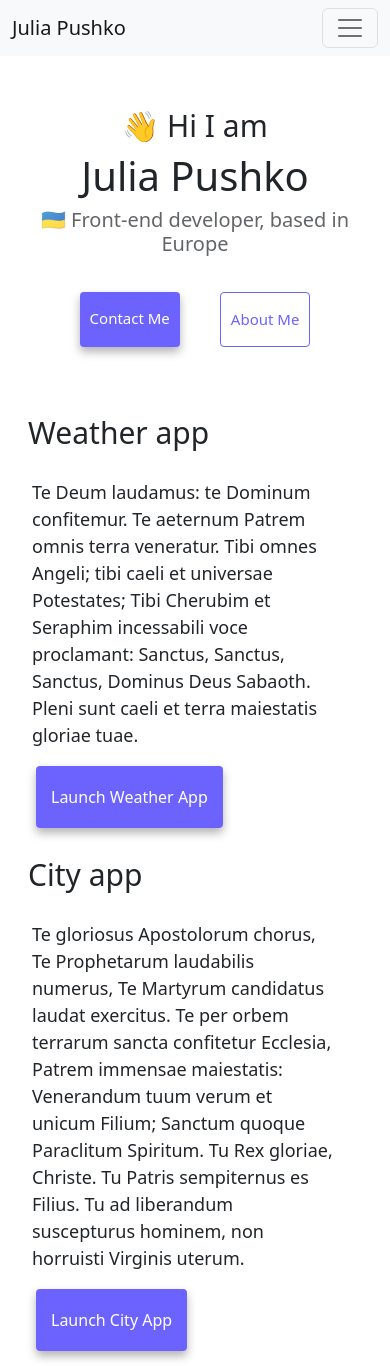
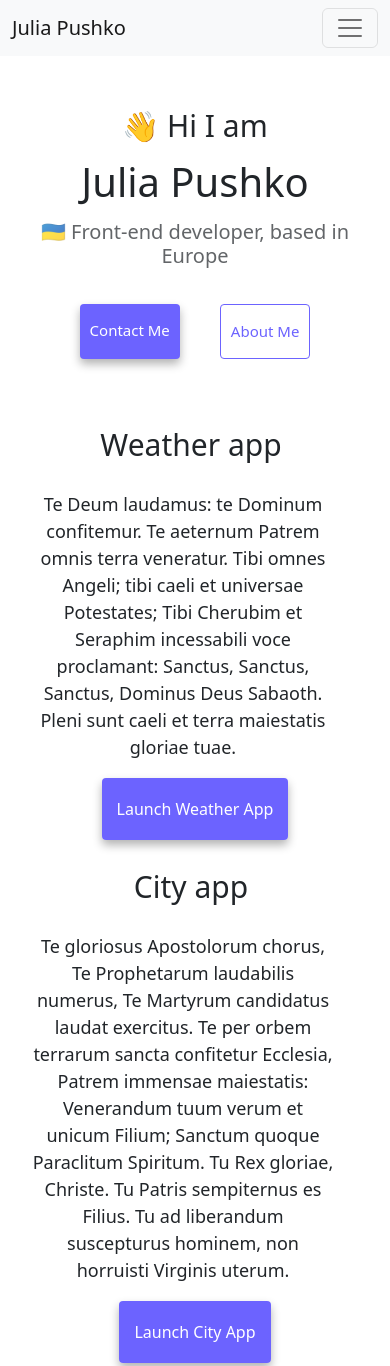
Before and after one commit to Julia-Pushko/Portfolio-of-Julia-Pushko, a plain HTML site: page index.html in a window 390 px wide. Shown: the top 1366 px of the page. Drawn offline with nearby package versions, Linux system fonts and the light colour scheme.

Commit message:
Made site more responsive

```diff
--- a/index.html
+++ b/index.html
@@ -80,7 +80,7 @@
         >About me</a
       >
     </div>
-    <div class="container">
+    <div class="container" id="article">
       <div class="row">
         <div class="col-sm-6 bg-color p-5 rounded d-none d-md-block">
           <img
@@ -90,8 +90,8 @@
           />
         </div>
         <div class="col-sm-6 rounded">
-          <h2 class="text-start ps-3">Weather app</h2>
-          <p class="text-start">
+          <h2 class="ps-3" id="heading-weather-app">Weather app</h2>
+          <p>
             Te Deum laudamus: te Dominum confitemur. Te aeternum Patrem omnis
             terra veneratur. Tibi omnes Angeli; tibi caeli et universae
             Potestates; Tibi Cherubim et Seraphim incessabili voce proclamant:
@@ -106,8 +106,8 @@
 
       <div class="row mt-5">
         <div class="col-sm-6 rounded mb-5">
-          <h2 class="text-start ps-3">City app</h2>
-          <p class="text-start">
+          <h2 class="ps-3" id="heading-city-app">City app</h2>
+          <p>
             Te gloriosus Apostolorum chorus, Te Prophetarum laudabilis numerus,
             Te Martyrum candidatus laudat exercitus. Te per orbem terrarum
             sancta confitetur Ecclesia, Patrem immensae maiestatis: Venerandum
--- a/style.css
+++ b/style.css
@@ -32,7 +32,6 @@ p {
   padding: 20px;
   font-size: 18px;
   line-height: 1.5;
-  text-align: center;
 }
 
 .navigation-links {
@@ -54,7 +53,9 @@ p {
   box-shadow: var(--box-shadow);
   color: white;
 }
-
+.primary-link:hover {
+  color: white;
+}
 .secondary-link {
   border-radius: 4px;
   padding: 20px 15px;
@@ -98,10 +99,14 @@ p {
 .bg-color {
   background-color: var(--secondary-color);
 }
-
+#heading-weather-app,
+#heading-city-app {
+  text-align: left;
+}
 @media (max-width: 576px) {
   h1 {
     font-size: 40px;
+    line-height: 1.5;
   }
   h2 {
     font-size: 30px;
@@ -110,13 +115,10 @@ p {
     font-size: 20px;
   }
   p {
-    text-align: center !important;
+    text-align: center;
   }
   .email-link {
     font-size: 22px;
-  }
-  .vishgorod-image-about-page {
-    margin-top: 15px;
   }
   .contact-me-link,
   .about-me-link {
@@ -128,4 +130,9 @@ p {
   .navigation-links {
     margin: 0;
   }
+  #article,
+  #heading-weather-app,
+  #heading-city-app {
+    text-align: center;
+  }
 }
```
Also changed, not shown: about.html (+2 -2 lines).
